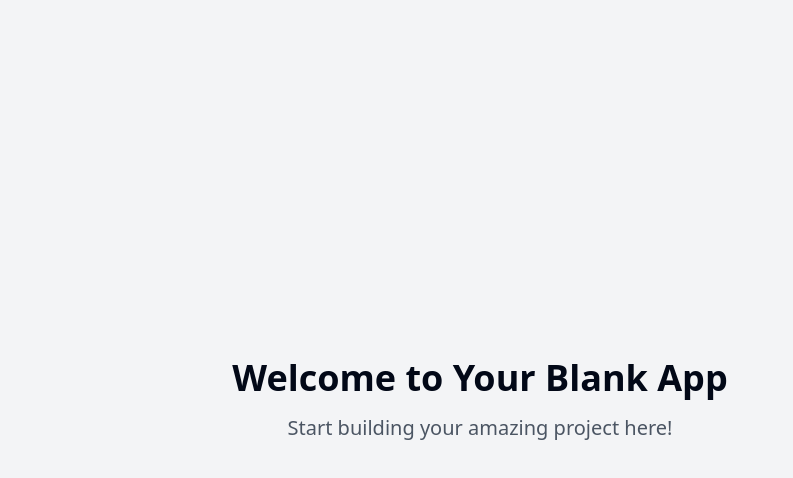
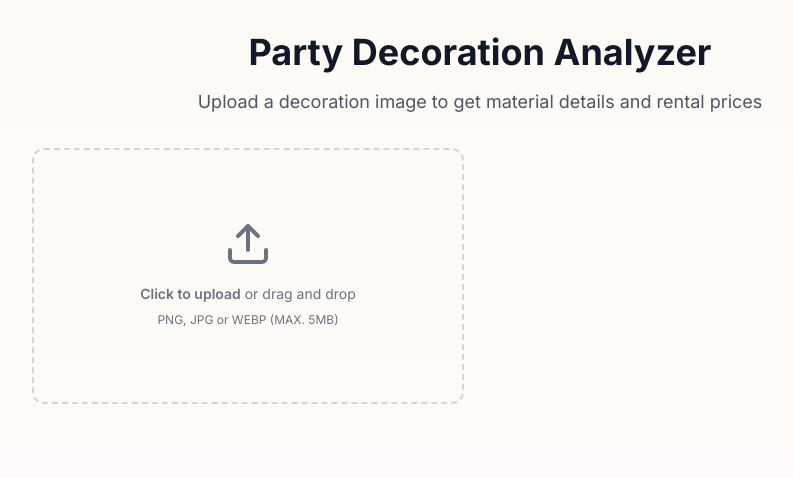
Before and after one commit to Dagi1sire/decorinsight-helper, a React (Vite) app: page / in a window 1280 px wide. Shown: the top 478 px of the page, without its empty margins (160-953 px from the left). Built offline with nearby package versions, Linux system fonts and the light colour scheme.

Commit message:
Add party decoration analysis
This commit implements a web application that allows users to upload images of party decorations.  The AI will then analyze the image and provide information on the materials used and estimated rental prices in the Ethiopian market.

```diff
--- a/package.json
+++ b/package.json
@@ -12,6 +12,7 @@
   },
   "dependencies": {
     "@hookform/resolvers": "^3.9.0",
+    "@huggingface/transformers": "^3.3.3",
     "@radix-ui/react-accordion": "^1.2.0",
     "@radix-ui/react-alert-dialog": "^1.1.1",
     "@radix-ui/react-aspect-ratio": "^1.1.0",
--- /dev/null
+++ b/src/components/DecorationAnalysis.tsx
@@ -0,0 +1,60 @@
+
+import { Card } from "@/components/ui/card";
+
+interface Material {
+  name: string;
+  price: number;
+}
+
+interface DecorationAnalysisProps {
+  materials: Material[];
+  isLoading?: boolean;
+}
+
+export const DecorationAnalysis = ({ materials, isLoading }: DecorationAnalysisProps) => {
+  if (isLoading) {
+    return (
+      <Card className="p-6 space-y-4 animate-pulse">
+        <div className="h-4 bg-gray-200 rounded w-1/4"></div>
+        <div className="space-y-3">
+          {[1, 2, 3].map((i) => (
+            <div key={i} className="flex justify-between">
+              <div className="h-4 bg-gray-200 rounded w-1/3"></div>
+              <div className="h-4 bg-gray-200 rounded w-1/4"></div>
+            </div>
+          ))}
+        </div>
+      </Card>
+    );
+  }
+
+  const totalPrice = materials.reduce((sum, material) => sum + material.price, 0);
+
+  return (
+    <Card className="p-6 space-y-4 bg-white/80 backdrop-blur-sm animate-fade-up">
+      <h3 className="text-lg font-semibold text-gray-900">Materials Analysis</h3>
+      <div className="space-y-3">
+        {materials.map((material, index) => (
+          <div key={index} className="flex justify-between items-center py-2 border-b last:border-0">
+            <span className="text-gray-700">{material.name}</span>
+            <span className="font-medium text-gray-900">
+              {material.price.toLocaleString('en-ET', {
+                style: 'currency',
+                currency: 'ETB',
+              })}
+            </span>
+          </div>
+        ))}
+        <div className="flex justify-between items-center pt-4 border-t border-gray-200">
+          <span className="font-semibold text-gray-900">Total Rental Price</span>
+          <span className="font-bold text-lg text-accent">
+            {totalPrice.toLocaleString('en-ET', {
+              style: 'currency',
+              currency: 'ETB',
+            })}
+          </span>
+        </div>
+      </div>
+    </Card>
+  );
+};
--- /dev/null
+++ b/src/components/ImageUpload.tsx
@@ -0,0 +1,73 @@
+
+import { useState, useRef } from "react";
+import { Upload } from "lucide-react";
+
+interface ImageUploadProps {
+  onImageSelect: (file: File) => void;
+}
+
+export const ImageUpload = ({ onImageSelect }: ImageUploadProps) => {
+  const [dragActive, setDragActive] = useState(false);
+  const inputRef = useRef<HTMLInputElement>(null);
+
+  const handleDrag = (e: React.DragEvent) => {
+    e.preventDefault();
+    e.stopPropagation();
+    if (e.type === "dragenter" || e.type === "dragover") {
+      setDragActive(true);
+    } else if (e.type === "dragleave") {
+      setDragActive(false);
+    }
+  };
+
+  const handleDrop = (e: React.DragEvent) => {
+    e.preventDefault();
+    e.stopPropagation();
+    setDragActive(false);
+
+    if (e.dataTransfer.files && e.dataTransfer.files[0]) {
+      onImageSelect(e.dataTransfer.files[0]);
+    }
+  };
+
+  const handleChange = (e: React.ChangeEvent<HTMLInputElement>) => {
+    e.preventDefault();
+    if (e.target.files && e.target.files[0]) {
+      onImageSelect(e.target.files[0]);
+    }
+  };
+
+  return (
+    <div
+      className={`relative flex flex-col items-center justify-center w-full h-64 border-2 border-dashed rounded-lg transition-all duration-300 ease-in-out animate-fade-up ${
+        dragActive
+          ? "border-primary bg-primary/10"
+          : "border-gray-300 bg-secondary/50"
+      }`}
+      onDragEnter={handleDrag}
+      onDragLeave={handleDrag}
+      onDragOver={handleDrag}
+      onDrop={handleDrop}
+    >
+      <input
+        ref={inputRef}
+        type="file"
+        className="hidden"
+        onChange={handleChange}
+        accept="image/*"
+      />
+      <div className="flex flex-col items-center justify-center pt-5 pb-6">
+        <Upload className="w-12 h-12 mb-4 text-gray-500" />
+        <p className="mb-2 text-sm text-gray-500">
+          <span className="font-semibold">Click to upload</span> or drag and drop
+        </p>
+        <p className="text-xs text-gray-500">PNG, JPG or WEBP (MAX. 5MB)</p>
+      </div>
+      <button
+        onClick={() => inputRef.current?.click()}
+        className="absolute inset-0 w-full h-full cursor-pointer"
+        type="button"
+      />
+    </div>
+  );
+};
--- a/src/index.css
+++ b/src/index.css
@@ -1,3 +1,6 @@
+
+@import url('https://fonts.googleapis.com/css2?family=Inter:wght@400;500;600;700&display=swap');
+
 @tailwind base;
 @tailwind components;
 @tailwind utilities;
@@ -6,96 +9,18 @@
   :root {
     --background: 0 0% 100%;
     --foreground: 222.2 84% 4.9%;
-
-    --card: 0 0% 100%;
-    --card-foreground: 222.2 84% 4.9%;
-
-    --popover: 0 0% 100%;
-    --popover-foreground: 222.2 84% 4.9%;
-
-    --primary: 222.2 47.4% 11.2%;
-    --primary-foreground: 210 40% 98%;
-
-    --secondary: 210 40% 96.1%;
-    --secondary-foreground: 222.2 47.4% 11.2%;
-
-    --muted: 210 40% 96.1%;
-    --muted-foreground: 215.4 16.3% 46.9%;
-
-    --accent: 210 40% 96.1%;
-    --accent-foreground: 222.2 47.4% 11.2%;
-
-    --destructive: 0 84.2% 60.2%;
-    --destructive-foreground: 210 40% 98%;
-
-    --border: 214.3 31.8% 91.4%;
-    --input: 214.3 31.8% 91.4%;
-    --ring: 222.2 84% 4.9%;
-
-    --radius: 0.5rem;
-
-    --sidebar-background: 0 0% 98%;
-
-    --sidebar-foreground: 240 5.3% 26.1%;
-
-    --sidebar-primary: 240 5.9% 10%;
-
-    --sidebar-primary-foreground: 0 0% 98%;
-
-    --sidebar-accent: 240 4.8% 95.9%;
-
-    --sidebar-accent-foreground: 240 5.9% 10%;
-
-    --sidebar-border: 220 13% 91%;
-
-    --sidebar-ring: 217.2 91.2% 59.8%;
+    --radius: 0.75rem;
   }
 
-  .dark {
-    --background: 222.2 84% 4.9%;
-    --foreground: 210 40% 98%;
-
-    --card: 222.2 84% 4.9%;
-    --card-foreground: 210 40% 98%;
-
-    --popover: 222.2 84% 4.9%;
-    --popover-foreground: 210 40% 98%;
-
-    --primary: 210 40% 98%;
-    --primary-foreground: 222.2 47.4% 11.2%;
-
-    --secondary: 217.2 32.6% 17.5%;
-    --secondary-foreground: 210 40% 98%;
-
-    --muted: 217.2 32.6% 17.5%;
-    --muted-foreground: 215 20.2% 65.1%;
-
-    --accent: 217.2 32.6% 17.5%;
-    --accent-foreground: 210 40% 98%;
-
-    --destructive: 0 62.8% 30.6%;
-    --destructive-foreground: 210 40% 98%;
-
-    --border: 217.2 32.6% 17.5%;
-    --input: 217.2 32.6% 17.5%;
-    --ring: 212.7 26.8% 83.9%;
-    --sidebar-background: 240 5.9% 10%;
-    --sidebar-foreground: 240 4.8% 95.9%;
-    --sidebar-primary: 224.3 76.3% 48%;
-    --sidebar-primary-foreground: 0 0% 100%;
-    --sidebar-accent: 240 3.7% 15.9%;
-    --sidebar-accent-foreground: 240 4.8% 95.9%;
-    --sidebar-border: 240 3.7% 15.9%;
-    --sidebar-ring: 217.2 91.2% 59.8%;
+  body {
+    font-family: 'Inter', sans-serif;
+    -webkit-font-smoothing: antialiased;
+    -moz-osx-font-smoothing: grayscale;
   }
 }
 
-@layer base {
-  * {
-    @apply border-border;
-  }
-
-  body {
-    @apply bg-background text-foreground;
-  }
+.glass-morphism {
+  background: rgba(255, 255, 255, 0.7);
+  backdrop-filter: blur(10px);
+  border: 1px solid rgba(255, 255, 255, 0.2);
 }
--- a/src/pages/Index.tsx
+++ b/src/pages/Index.tsx
@@ -1,11 +1,87 @@
-// Update this page (the content is just a fallback if you fail to update the page)
+
+import { useState } from "react";
+import { ImageUpload } from "@/components/ImageUpload";
+import { DecorationAnalysis } from "@/components/DecorationAnalysis";
+import { toast } from "sonner";
+
+// Temporary mock function - replace with actual AI analysis
+const analyzeDecoration = async (image: File) => {
+  // Simulate API delay
+  await new Promise(resolve => setTimeout(resolve, 2000));
+
+  // Mock response
+  return [
+    { name: "Balloon Arch", price: 2500 },
+    { name: "Floral Centerpieces", price: 1800 },
+    { name: "LED String Lights", price: 1200 },
+    { name: "Table Runners", price: 800 },
+    { name: "Chair Covers", price: 1500 },
+  ];
+};
 
 const Index = () => {
+  const [selectedImage, setSelectedImage] = useState<string | null>(null);
+  const [isAnalyzing, setIsAnalyzing] = useState(false);
+  const [materials, setMaterials] = useState<Array<{ name: string; price: number }>>([]);
+
+  const handleImageSelect = async (file: File) => {
+    try {
+      // File size validation (5MB)
+      if (file.size > 5 * 1024 * 1024) {
+        toast.error("Image size should be less than 5MB");
+        return;
+      }
+
+      // Preview image
+      const imageUrl = URL.createObjectURL(file);
+      setSelectedImage(imageUrl);
+      setIsAnalyzing(true);
+
+      // Analyze image
+      const results = await analyzeDecoration(file);
+      setMaterials(results);
+      toast.success("Analysis complete!");
+    } catch (error) {
+      toast.error("Failed to analyze image. Please try again.");
+      console.error(error);
+    } finally {
+      setIsAnalyzing(false);
+    }
+  };
+
   return (
-    <div className="min-h-screen flex items-center justify-center bg-gray-100">
-      <div className="text-center">
-        <h1 className="text-4xl font-bold mb-4">Welcome to Your Blank App</h1>
-        <p className="text-xl text-gray-600">Start building your amazing project here!</p>
+    <div className="min-h-screen bg-gradient-to-b from-secondary to-primary/10 px-4 py-8">
+      <div className="max-w-4xl mx-auto space-y-8">
+        <div className="text-center space-y-4 animate-fade-up">
+          <h1 className="text-4xl font-bold text-gray-900">
+            Party Decoration Analyzer
+          </h1>
+          <p className="text-lg text-gray-600">
+            Upload a decoration image to get material details and rental prices
+          </p>
+        </div>
+
+        <div className="grid md:grid-cols-2 gap-8">
+          <div className="space-y-6">
+            <ImageUpload onImageSelect={handleImageSelect} />
+            {selectedImage && (
+              <div className="relative aspect-video rounded-lg overflow-hidden shadow-lg animate-fade-in">
+                <img
+                  src={selectedImage}
+                  alt="Selected decoration"
+                  className="object-cover w-full h-full"
+                />
+              </div>
+            )}
+          </div>
+
+          {(isAnalyzing || materials.length > 0) && (
+            <DecorationAnalysis
+              materials={materials}
+              isLoading={isAnalyzing}
+            />
+          )}
+        </div>
       </div>
     </div>
   );
--- a/tailwind.config.ts
+++ b/tailwind.config.ts
@@ -1,96 +1,72 @@
+
 import type { Config } from "tailwindcss";
 
 export default {
   darkMode: ["class"],
-	content: [
-		"./pages/**/*.{ts,tsx}",
-		"./components/**/*.{ts,tsx}",
-		"./app/**/*.{ts,tsx}",
-		"./src/**/*.{ts,tsx}",
-	],
+  content: ["./pages/**/*.{ts,tsx}", "./components/**/*.{ts,tsx}", "./app/**/*.{ts,tsx}", "./src/**/*.{ts,tsx}"],
   prefix: "",
   theme: {
     container: {
       center: true,
-			padding: '2rem',
+      padding: "2rem",
       screens: {
-				'2xl': '1400px'
-			}
+        "2xl": "1400px",
+      },
     },
     extend: {
       colors: {
-				border: 'hsl(var(--border))',
-				input: 'hsl(var(--input))',
-				ring: 'hsl(var(--ring))',
-				background: 'hsl(var(--background))',
-				foreground: 'hsl(var(--foreground))',
+        border: "hsl(var(--border))",
+        input: "hsl(var(--input))",
+        ring: "hsl(var(--ring))",
+        background: "hsl(var(--background))",
+        foreground: "hsl(var(--foreground))",
         primary: {
-					DEFAULT: 'hsl(var(--primary))',
-					foreground: 'hsl(var(--primary-foreground))'
+          DEFAULT: "#F7CAC9",
+          foreground: "#2D2D2D",
         },
         secondary: {
-					DEFAULT: 'hsl(var(--secondary))',
-					foreground: 'hsl(var(--secondary-foreground))'
+          DEFAULT: "#FDFAF6",
+          foreground: "#2D2D2D",
         },
-				destructive: {
-					DEFAULT: 'hsl(var(--destructive))',
-					foreground: 'hsl(var(--destructive-foreground))'
+        accent: {
+          DEFAULT: "#D4AF37",
+          foreground: "#FFFFFF",
         },
         muted: {
-					DEFAULT: 'hsl(var(--muted))',
-					foreground: 'hsl(var(--muted-foreground))'
+          DEFAULT: "#F6F6F6",
+          foreground: "#6B7280",
         },
-				accent: {
-					DEFAULT: 'hsl(var(--accent))',
-					foreground: 'hsl(var(--accent-foreground))'
-				},
-				popover: {
-					DEFAULT: 'hsl(var(--popover))',
-					foreground: 'hsl(var(--popover-foreground))'
-				},
-				card: {
-					DEFAULT: 'hsl(var(--card))',
-					foreground: 'hsl(var(--card-foreground))'
-				},
-				sidebar: {
-					DEFAULT: 'hsl(var(--sidebar-background))',
-					foreground: 'hsl(var(--sidebar-foreground))',
-					primary: 'hsl(var(--sidebar-primary))',
-					'primary-foreground': 'hsl(var(--sidebar-primary-foreground))',
-					accent: 'hsl(var(--sidebar-accent))',
-					'accent-foreground': 'hsl(var(--sidebar-accent-foreground))',
-					border: 'hsl(var(--sidebar-border))',
-					ring: 'hsl(var(--sidebar-ring))'
-				}
       },
       borderRadius: {
-				lg: 'var(--radius)',
-				md: 'calc(var(--radius) - 2px)',
-				sm: 'calc(var(--radius) - 4px)'
+        lg: "var(--radius)",
+        md: "calc(var(--radius) - 2px)",
+        sm: "calc(var(--radius) - 4px)",
       },
       keyframes: {
-				'accordion-down': {
-					from: {
-						height: '0'
+        "fade-up": {
+          "0%": {
+            opacity: "0",
+            transform: "translateY(10px)",
           },
-					to: {
-						height: 'var(--radix-accordion-content-height)'
-					}
+          "100%": {
+            opacity: "1",
+            transform: "translateY(0)",
           },
-				'accordion-up': {
-					from: {
-						height: 'var(--radix-accordion-content-height)'
         },
-					to: {
-						height: '0'
-					}
-				}
+        "fade-in": {
+          "0%": {
+            opacity: "0",
+          },
+          "100%": {
+            opacity: "1",
+          },
+        },
       },
       animation: {
-				'accordion-down': 'accordion-down 0.2s ease-out',
-				'accordion-up': 'accordion-up 0.2s ease-out'
-			}
-		}
+        "fade-up": "fade-up 0.5s ease-out",
+        "fade-in": "fade-in 0.3s ease-out",
+      },
+    },
   },
   plugins: [require("tailwindcss-animate")],
 } satisfies Config;
```
Also changed, not shown: 1 other file (tests, documents, lock files or other folders). Lines whose indentation alone changed are shown as unchanged.
